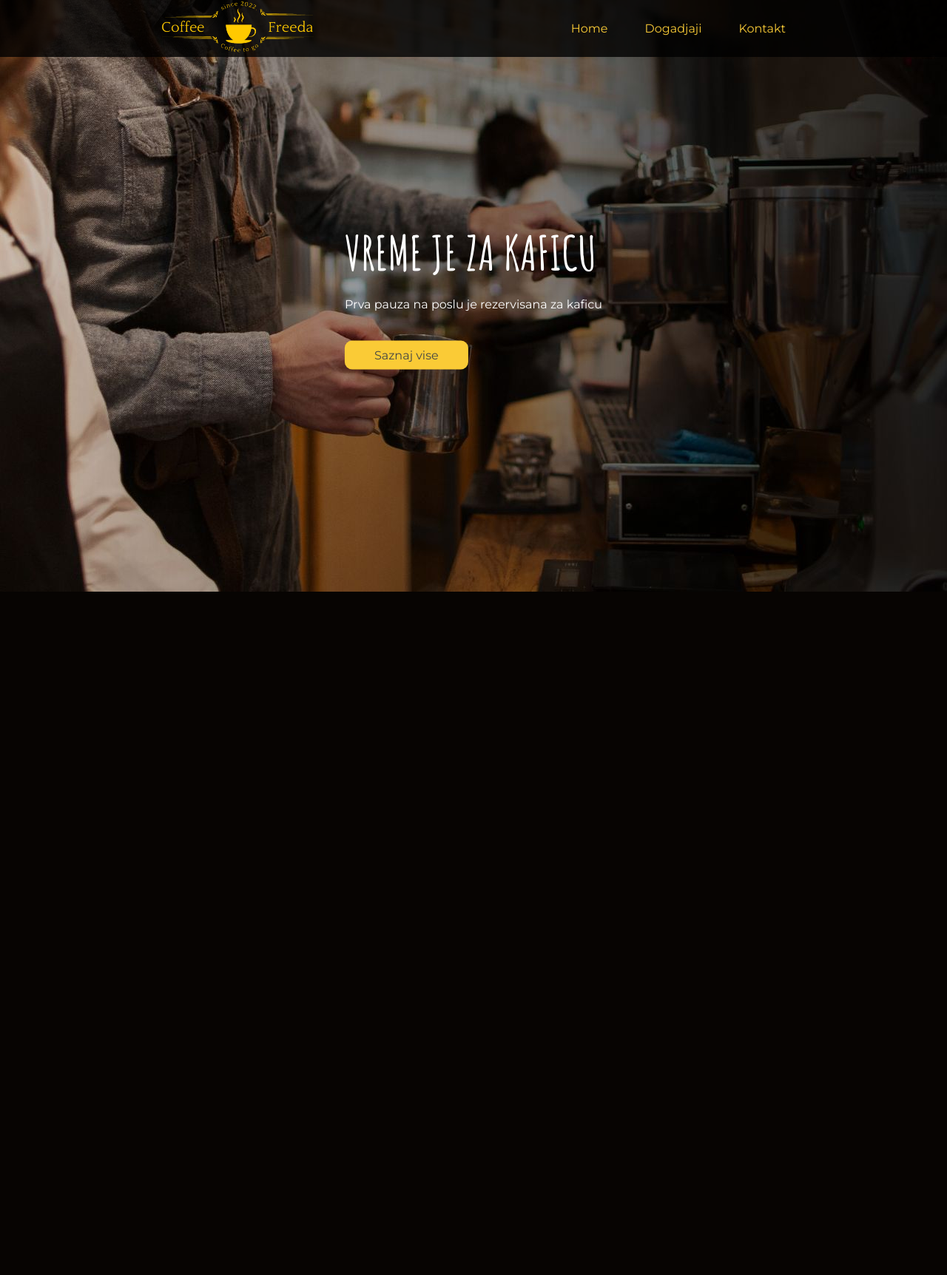
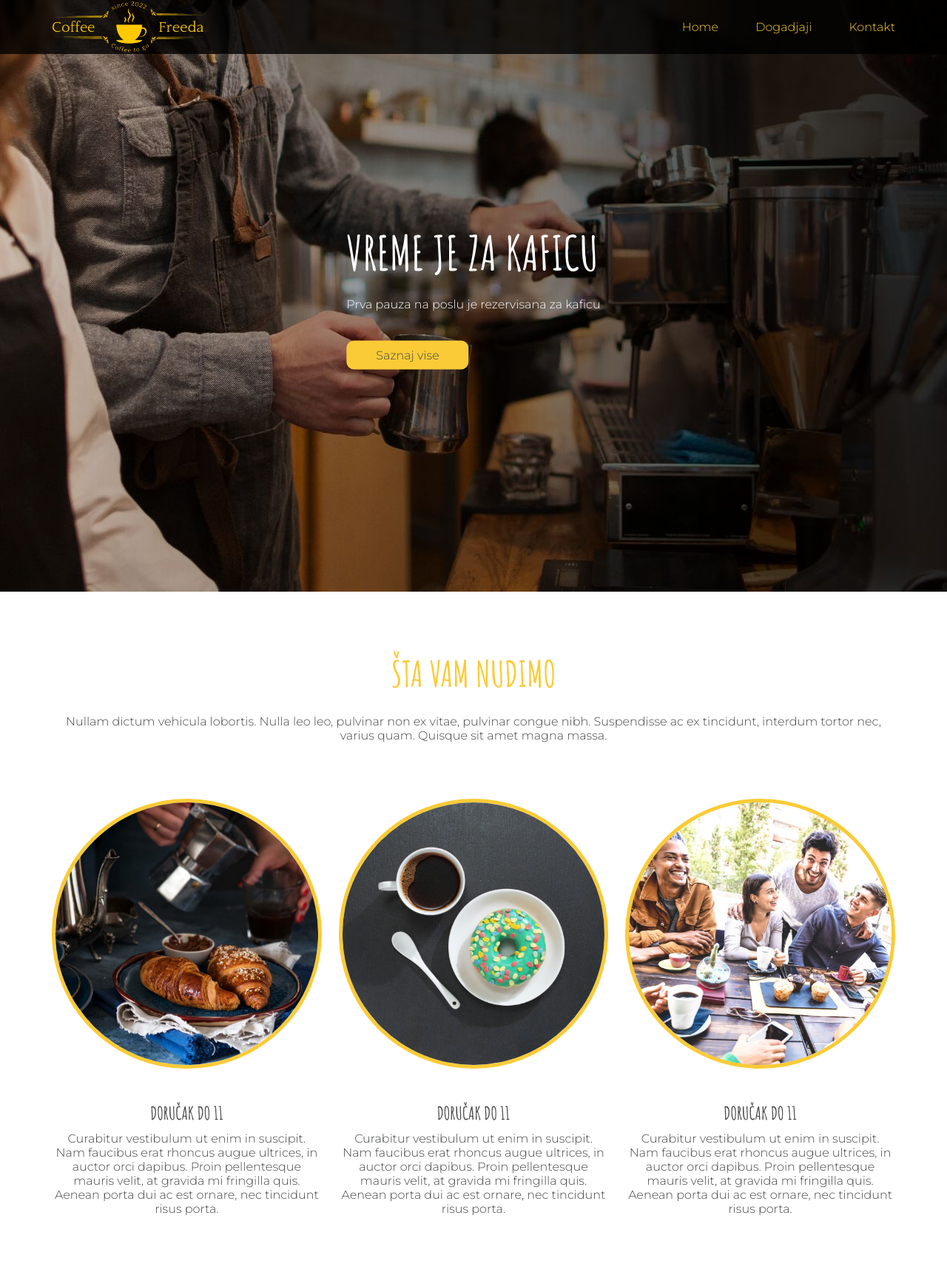
Before and after one commit to itkomuna/freeda-fs5, a PHP site: page / in a window 1280 px wide. Shown: the whole page at 74% size. Before the commit the page ends 800 px from the top, so only its background shows below. Run offline with PHP 8.4, Linux system fonts and the light colour scheme.

Commit message:
ponuda template part

```diff
--- a/index.php
+++ b/index.php
@@ -2,4 +2,6 @@
 
 <?php include 'template_parts/main-header.php'; ?>
 
+<?php include 'template_parts/part-ponuda.php'; ?>
+
 <?php include 'template_parts/footer.php'; ?>
--- a/style.css
+++ b/style.css
@@ -1,12 +1,14 @@
 @import url("https://fonts.googleapis.com/css2?family=Amatic+SC:wght@400;700&family=Montserrat:ital,wght@0,100..900;1,100..900&display=swap");
 * {
-  margin: auto;
+  margin: 0;
   padding: 0;
   box-sizing: border-box;
 }
 
 body {
   font-family: "Montserrat", sans-serif;
+  font-weight: 300;
+  color: #444645;
 }
 
 h1, h2, h3, h4 {
@@ -30,6 +32,11 @@ a {
   transition: 0.3s linear;
 }
 
+img {
+  width: 100%;
+  display: block;
+}
+
 .container {
   max-width: 1140px;
   width: 100%;
@@ -45,6 +52,14 @@ a {
 .btn-yellow {
   background: #FACB36;
   color: #444645;
+}
+
+.py {
+  padding: 80px 0;
+}
+
+.text-center {
+  text-align: center;
 }
 
 nav {
@@ -80,8 +95,6 @@ nav .container ul a:hover {
   position: relative;
 }
 .mainHeader img {
-  width: 100%;
-  display: block;
   height: 800px;
   -o-object-fit: cover;
      object-fit: cover;
@@ -94,4 +107,29 @@ nav .container ul a:hover {
 }
 .mainHeader hgroup p {
   padding: 20px 0 40px 0;
+}
+
+.ponuda h2 {
+  color: #FACB36;
+}
+.ponuda h2 + p {
+  padding: 25px 0 76px 0;
+}
+.ponuda article {
+  display: flex;
+  flex-wrap: wrap;
+  flex-direction: row;
+  justify-content: space-between;
+  align-items: center;
+}
+.ponuda article div {
+  flex: 0 0 32%;
+}
+.ponuda article div img {
+  border: 5px solid #FACB36;
+  border-radius: 100%;
+}
+.ponuda article div h3 {
+  margin: 45px 0 10px 0;
+  font-size: 24px;
 }/*# sourceMappingURL=style.css.map */
--- a/style.scss
+++ b/style.scss
@@ -2,26 +2,6 @@
 @import 'mixins';
 @import 'globals';
 
-// nav
-nav {
-    position: fixed;
-    background: rgba($black, .8);
-    width: 100%;
-    z-index: 100;
-    .container {
-        @include flex;
-        ul {
-            @include flex;
-            a {
-                color: $accents;
-                margin-left: 50px;
-                &:hover {
-                    color: $white;
-                }
-            }
-        }
-    }
-}
 .mainHeader {
     // background-image: url(img/coffee-slajd-1.jpg);
     // background-position: center;
@@ -31,8 +11,6 @@ nav {
     color: $white;
     position: relative;
     img {
-        width: 100%;
-        display: block;
         height:800px;
         object-fit: cover;
     }
@@ -47,3 +25,27 @@ nav {
     }
 
 }
+
+// ponuda
+.ponuda {
+    h2 {
+        color: $accents;
+        & + p {
+            padding: 25px 0 76px 0;
+        }
+    }
+    article {
+        @include flex;
+        div {
+            flex: 0 0 32%;
+            img {
+                border: 5px solid $accents;
+                border-radius: 100%;
+            }
+            h3 {
+                margin: 45px 0 10px 0;
+                font-size: 24px;
+            }
+        }
+    }
+}
--- /dev/null
+++ b/template_parts/part-ponuda.php
@@ -0,0 +1,28 @@
+<!-- ponuda -->
+<section class="ponuda container py text-center">
+    <h2>ŠTA VAM NUDIMO</h2>
+    <p>Nullam dictum vehicula lobortis. Nulla leo leo, pulvinar non ex vitae, pulvinar congue nibh. Suspendisse ac ex tincidunt, interdum tortor nec, varius quam. Quisque sit amet magna massa.</p>
+    <article>
+        <div>
+            <img src="img/coffee1.jpg" alt="">
+            <div>
+                <h3>DORUČAK DO 11</h3>
+                <p>Curabitur vestibulum ut enim in suscipit. Nam faucibus erat rhoncus augue ultrices, in auctor orci dapibus. Proin pellentesque mauris velit, at gravida mi fringilla quis. Aenean porta dui ac est ornare, nec tincidunt risus porta.</p>
+            </div>
+        </div>
+        <div>
+            <img src="img/coffee3.jpg" alt="">
+            <div>
+                <h3>DORUČAK DO 11</h3>
+                <p>Curabitur vestibulum ut enim in suscipit. Nam faucibus erat rhoncus augue ultrices, in auctor orci dapibus. Proin pellentesque mauris velit, at gravida mi fringilla quis. Aenean porta dui ac est ornare, nec tincidunt risus porta.</p>
+            </div>
+        </div>
+        <div>
+            <img src="img/coffee2.jpg" alt="">
+            <div>
+                <h3>DORUČAK DO 11</h3>
+                <p>Curabitur vestibulum ut enim in suscipit. Nam faucibus erat rhoncus augue ultrices, in auctor orci dapibus. Proin pellentesque mauris velit, at gravida mi fringilla quis. Aenean porta dui ac est ornare, nec tincidunt risus porta.</p>
+            </div>
+        </div>
+    </article>
+</section>
```
Also changed, not shown: _globals.scss (+33 -1 lines), 1 other file.
